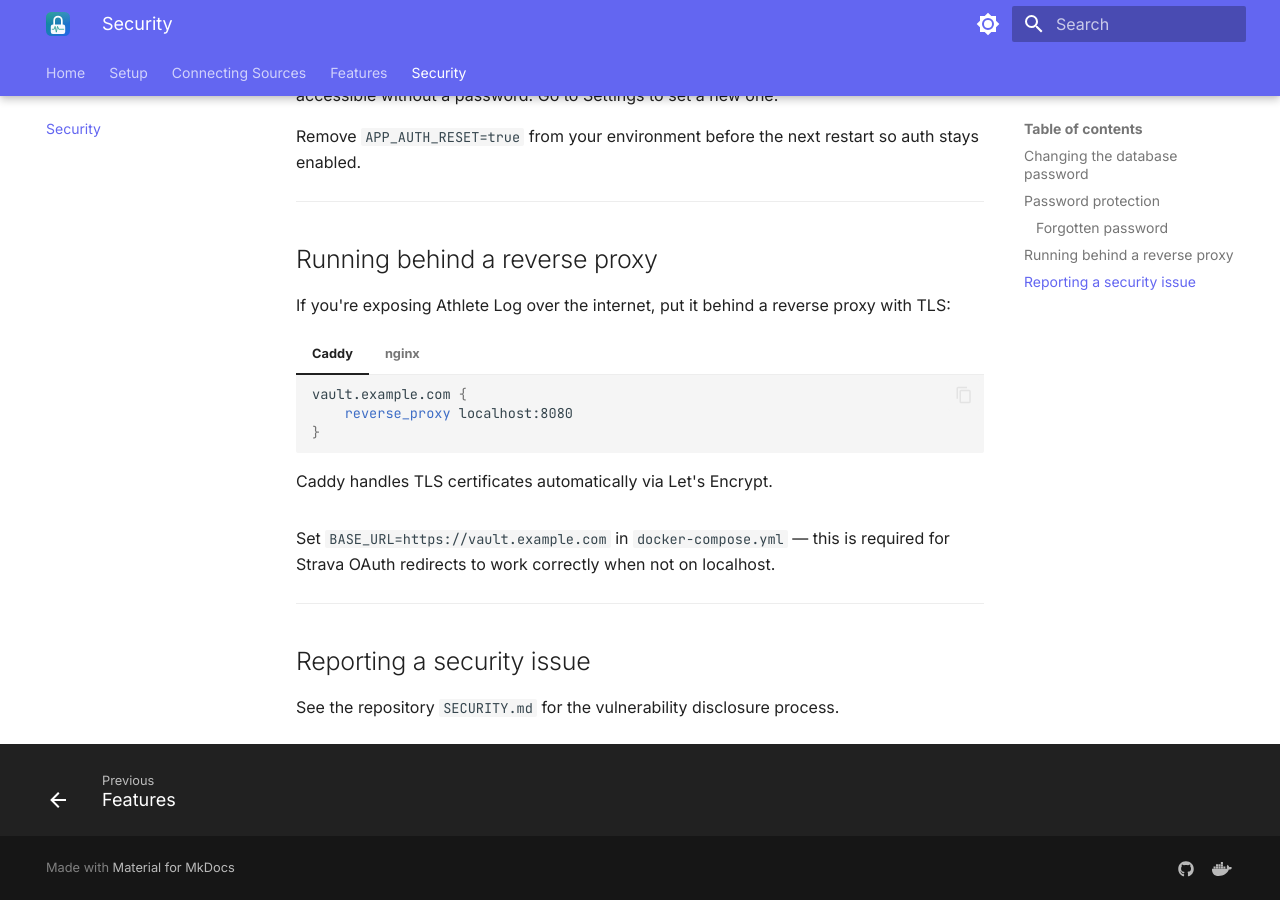
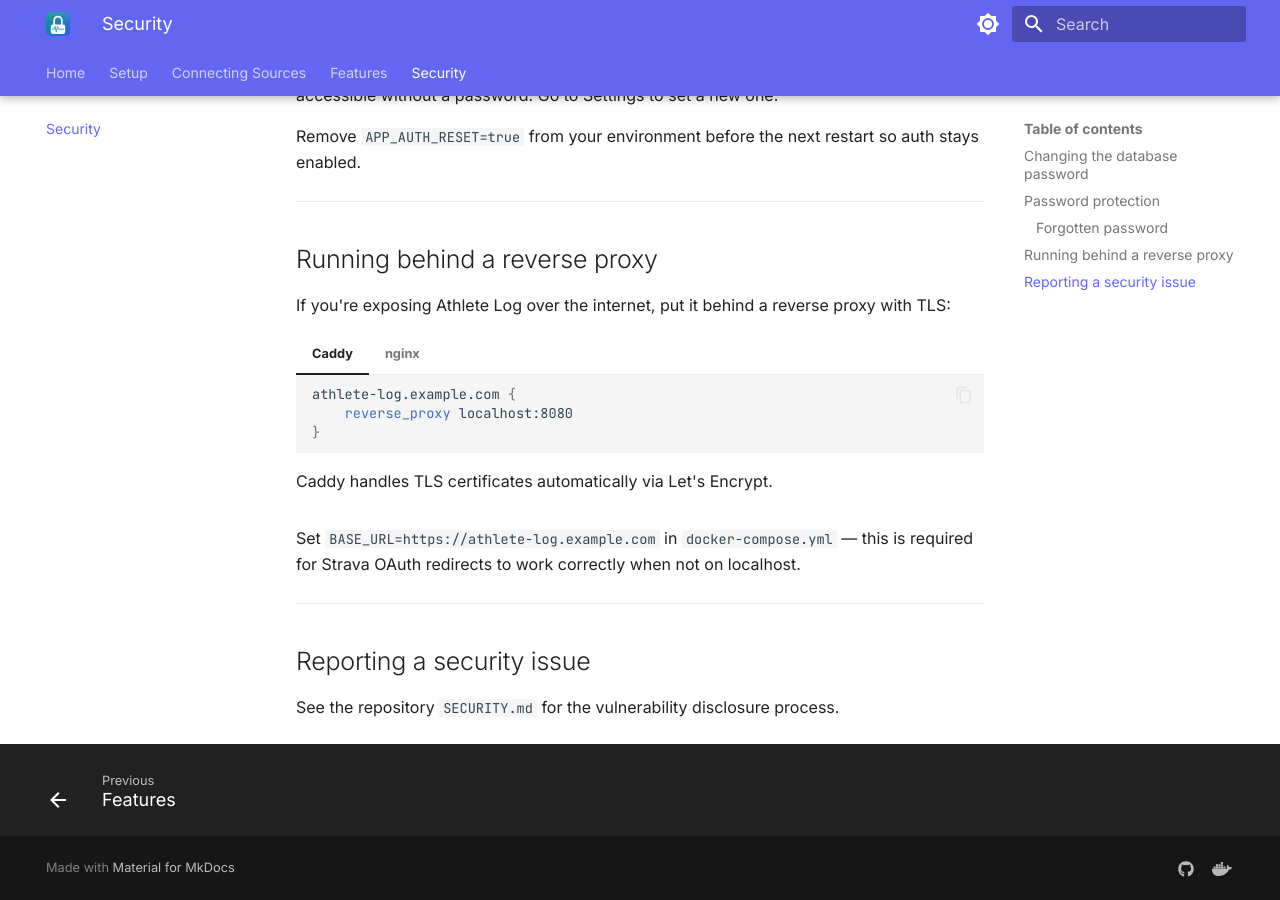
Before and after one commit to nowakkuba99/athlete-log, an MkDocs documentation site: the page built from docs/security.md, in a window 1280 px wide and 900 px high, scrolled down 1354 px. Built offline with MkDocs 1.6.1 and Material for MkDocs 9.7.7, drawn with Linux system fonts in a browser that asks for light colours.

Commit message:
Polish public repo: trim sidebar, drop trademarks, fix brand leftovers
- Sidebar: remove Source code / Public docs bottom links (sidebar was tight)
- Remove TRADEMARKS.md and README trademark section (no trademarks held)
- Replace remaining 'Athlete Vault' brand leftovers: share-card text,
  UI strings (owner/log/password), and vault.example.com example domains
- Regenerate all screenshots with Protomaps vector maps (colorful)
- README: hero + thumbnail-row layout instead of a flat 2x2 grid

````diff
--- a/docker-compose.yml
+++ b/docker-compose.yml
@@ -11,7 +11,7 @@
       DATA_DIR: /data
       STATIC_DIR: /app/frontend/dist
       TOKEN_FILE: /data/bearer.token
-      # BASE_URL: https://vault.example.com   # set when exposing beyond localhost (needed for Strava OAuth)
+      # BASE_URL: https://athlete-log.example.com   # set when exposing beyond localhost (needed for Strava OAuth)
       # STRAVA_CLIENT_ID and STRAVA_CLIENT_SECRET can also be set here as an alternative to the Settings page
     ports:
       - "127.0.0.1:${APP_PORT:-8080}:8080"
--- a/docs/security.md
+++ b/docs/security.md
@@ -59,7 +59,7 @@
 === "Caddy"
 
     ```caddy
-    vault.example.com {
+    athlete-log.example.com {
         reverse_proxy localhost:8080
     }
     ```
@@ -71,9 +71,9 @@
     ```nginx
     server {
         listen 443 ssl;
-        server_name vault.example.com;
-        ssl_certificate     /etc/letsencrypt/live/vault.example.com/fullchain.pem;
-        ssl_certificate_key /etc/letsencrypt/live/vault.example.com/privkey.pem;
+        server_name athlete-log.example.com;
+        ssl_certificate     /etc/letsencrypt/live/athlete-log.example.com/fullchain.pem;
+        ssl_certificate_key /etc/letsencrypt/live/athlete-log.example.com/privkey.pem;
 
         location / {
             proxy_pass http://localhost:8080;
@@ -83,7 +83,7 @@
     }
     ```
 
-Set `BASE_URL=https://vault.example.com` in `docker-compose.yml` — this is required for Strava OAuth redirects to work correctly when not on localhost.
+Set `BASE_URL=https://athlete-log.example.com` in `docker-compose.yml` — this is required for Strava OAuth redirects to work correctly when not on localhost.
 
 ---
 
--- a/frontend/src/pages/ActivityDetail.jsx
+++ b/frontend/src/pages/ActivityDetail.jsx
@@ -2150,7 +2150,7 @@
           {dangerOpen && (
             <div className="flex items-center justify-between gap-4 px-5 pb-4 pt-1 border-t border-red-100">
               <p className="text-sm text-slate-500 dark:text-slate-400">
-                Permanently removes this activity from your vault. This cannot be undone.
+                Permanently removes this activity from your log. This cannot be undone.
               </p>
               {deleteConfirm ? (
                 <div className="flex gap-2 shrink-0">
--- a/frontend/src/pages/Login.jsx
+++ b/frontend/src/pages/Login.jsx
@@ -50,7 +50,7 @@
           <>
             <h1 className="text-lg font-semibold text-slate-800 dark:text-slate-100 mb-1">Sign in</h1>
             <p className="text-sm text-slate-400 dark:text-slate-500 mb-6">
-              Password protected — enter your vault password.
+              Password protected — enter your password.
             </p>
           </>
         )}
--- a/frontend/src/pages/Onboarding.jsx
+++ b/frontend/src/pages/Onboarding.jsx
@@ -171,7 +171,7 @@
         <CheckCircle2 size={28} style={{ color: "var(--accent)" }} />
       </div>
       <div className="space-y-2">
-        <h2 className="text-2xl font-bold text-slate-800 dark:text-slate-100">Your vault is ready</h2>
+        <h2 className="text-2xl font-bold text-slate-800 dark:text-slate-100">You're all set</h2>
         <p className="text-slate-500 dark:text-slate-400 leading-relaxed">
           Explore your activities, check your records, and start uncovering insights from your training history.
         </p>
````
Also changed, not shown: README.md (+14 -7 lines), TRADEMARKS.md (deleted, +0 -19 lines), docs/setup.md (+1 -1 lines), frontend/src/components/Sidebar.jsx (+0 -28 lines), docs/assets/screenshots/activities.png, docs/assets/screenshots/activity-detail.png, docs/assets/screenshots/fitness.png, docs/assets/screenshots/heatmap.png, 4 other files.
